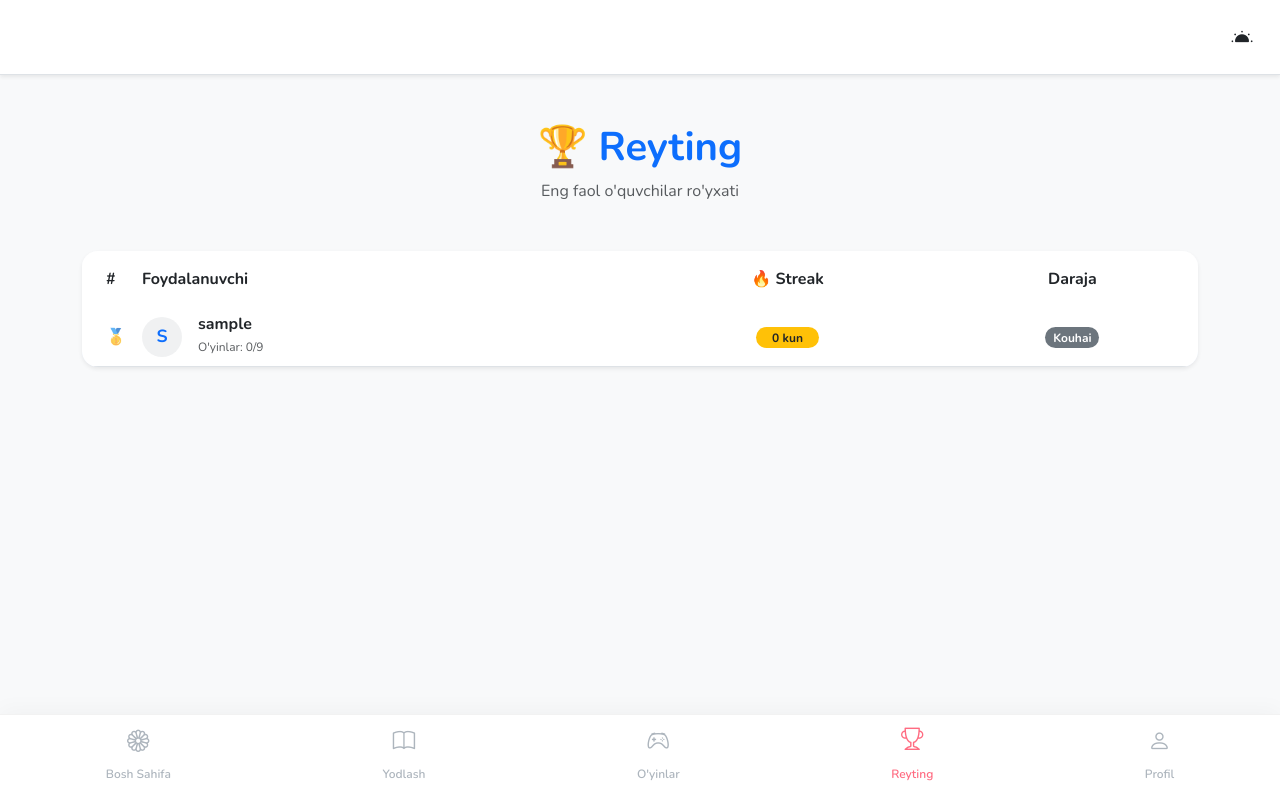
After one commit to Kazoki-ken/EasyNihongo, a Django app: page /leaderboard/ in a window 1280 px wide. The commit adds this page. Run offline with Django 4.2, Linux system fonts and the light colour scheme; the visitor is signed in with stand-in values (Sample User, id 1); data comes from the database, SQL or seed files in the repository.

Commit message:
Implement Leaderboard, Pagination, Cleanup and Write Game Audio
- Added Leaderboard view and template showing top 20 users by streak.
- Restored Audio (Text-to-Speech) to Write Game for both success and error cases.
- Implemented Pagination (20 items/page) for Dashboard, Topic Words, and My Vocabulary.
- Cleaned up ~1100 lines of dead code in views.py and models.py.
- Added reusable pagination template component.
- Added Leaderboard link to bottom navigation.

```diff
--- a/vocabulary/templates/vocabulary/base.html
+++ b/vocabulary/templates/vocabulary/base.html
@@ -203,6 +203,9 @@
     <a href="{% url 'games_menu' %}" class="nav-item-custom {% if 'game' in request.path %}active{% endif %}">
         <i class="bi bi-controller"></i><span>O'yinlar</span>
     </a>
+    <a href="{% url 'leaderboard' %}" class="nav-item-custom {% if request.resolver_match.url_name == 'leaderboard' %}active{% endif %}">
+        <i class="bi bi-trophy"></i><span>Reyting</span>
+    </a>
     <a href="{% url 'profile' %}" class="nav-item-custom {% if request.resolver_match.url_name == 'profile' %}active{% endif %}">
         <i class="bi bi-person"></i><span>Profil</span>
     </a>
--- /dev/null
+++ b/vocabulary/templates/vocabulary/leaderboard.html
@@ -0,0 +1,80 @@
+{% extends 'vocabulary/base.html' %}
+
+{% block content %}
+<div class="container py-5" style="padding-bottom: 100px;">
+
+    <div class="text-center mb-5">
+        <h2 class="fw-bold text-primary display-6">🏆 Reyting</h2>
+        <p class="text-muted">Eng faol o'quvchilar ro'yxati</p>
+    </div>
+
+    <!-- Top 3 Podium (Optional - oddiyroq qilish uchun hozircha ro'yxat) -->
+
+    <div class="card border-0 shadow-sm rounded-4 overflow-hidden">
+        <div class="card-body p-0">
+            <div class="table-responsive">
+                <table class="table table-hover align-middle mb-0">
+                    <thead class="bg-light">
+                        <tr>
+                            <th class="border-0 py-3 ps-4" style="width: 50px;">#</th>
+                            <th class="border-0 py-3">Foydalanuvchi</th>
+                            <th class="border-0 py-3 text-center">🔥 Streak</th>
+                            <th class="border-0 py-3 text-center">Daraja</th>
+                        </tr>
+                    </thead>
+                    <tbody>
+                        {% for profile in top_profiles %}
+                        <tr class="{% if profile.user == request.user %}bg-primary bg-opacity-10{% endif %}">
+                            <td class="ps-4 fw-bold text-muted">
+                                {% if forloop.counter == 1 %}🥇
+                                {% elif forloop.counter == 2 %}🥈
+                                {% elif forloop.counter == 3 %}🥉
+                                {% else %}{{ forloop.counter }}{% endif %}
+                            </td>
+                            <td>
+                                <div class="d-flex align-items-center">
+                                    <div class="rounded-circle bg-secondary bg-opacity-10 d-flex align-items-center justify-content-center me-3 fw-bold text-primary"
+                                         style="width: 40px; height: 40px; font-size: 1.1rem;">
+                                        {{ profile.user.username|make_list|first|upper }}
+                                    </div>
+                                    <div>
+                                        <h6 class="mb-0 fw-bold text-dark">{{ profile.user.username }}</h6>
+                                        <small class="text-muted" style="font-size: 0.75rem;">
+                                            O'yinlar: {{ profile.total_daily_progress }}/9
+                                        </small>
+                                    </div>
+                                </div>
+                            </td>
+                            <td class="text-center">
+                                <span class="badge bg-warning text-dark rounded-pill px-3">
+                                    {{ profile.streak }} kun
+                                </span>
+                            </td>
+                            <td class="text-center">
+                                {% if profile.streak > 30 %}
+                                    <span class="badge bg-danger rounded-pill">Sensei</span>
+                                {% elif profile.streak > 7 %}
+                                    <span class="badge bg-success rounded-pill">Senpai</span>
+                                {% else %}
+                                    <span class="badge bg-secondary rounded-pill">Kouhai</span>
+                                {% endif %}
+                            </td>
+                        </tr>
+                        {% endfor %}
+                    </tbody>
+                </table>
+            </div>
+        </div>
+    </div>
+
+    {% if user_rank > 20 %}
+    <div class="mt-4 text-center">
+        <div class="d-inline-block bg-white shadow-sm rounded-pill px-4 py-2 border">
+            <span class="text-muted me-2">Sizning o'rningiz:</span>
+            <span class="fw-bold text-primary fs-5">#{{ user_rank }}</span>
+        </div>
+    </div>
+    {% endif %}
+
+</div>
+{% endblock %}
--- a/vocabulary/urls.py
+++ b/vocabulary/urls.py
@@ -13,6 +13,7 @@ urlpatterns = [
     # 3. Shaxsiy Lug'at va Profil
     path('my-vocabulary/', views.my_vocabulary, name='my_vocabulary'),
     path('profile/', views.profile_view, name='profile'),
+    path('leaderboard/', views.leaderboard, name='leaderboard'), # <-- Reyting
 
     # 4. Ro'yxatdan o'tish va Admin qismi
     path('accounts/register/', views.register_view, name='register'),
--- a/vocabulary/views.py
+++ b/vocabulary/views.py
@@ -264,6 +264,28 @@ def delete_word(request, word_id):
 @login_required
 def profile_view(request):
     return render(request, 'vocabulary/profile.html')
+
+@login_required
+def leaderboard(request):
+    # Top 20 foydalanuvchi: Streak bo'yicha saralangan
+    # Agar streak bir xil bo'lsa, total_daily_progress bo'yicha
+    # Bu yerda total_daily_progress hisoblanmaydi (property), shuning uchun oddiyroq streak bo'yicha qilamiz.
+
+    top_profiles = Profile.objects.select_related('user').order_by('-streak', '-daily_test_count')[:20]
+
+    # Foydalanuvchining o'z o'rni
+    user_rank = 0
+    all_profiles = Profile.objects.order_by('-streak')
+    # Optimization: Bu katta bazada sekin ishlashi mumkin, lekin hozircha yetarli
+    for index, p in enumerate(all_profiles):
+        if p.user == request.user:
+            user_rank = index + 1
+            break
+
+    return render(request, 'vocabulary/leaderboard.html', {
+        'top_profiles': top_profiles,
+        'user_rank': user_rank
+    })
 
 def register_view(request):
     if request.method == 'POST':
```
Also changed, not shown: vocabulary/templates/vocabulary/write_play.html (+25 -0 lines).
